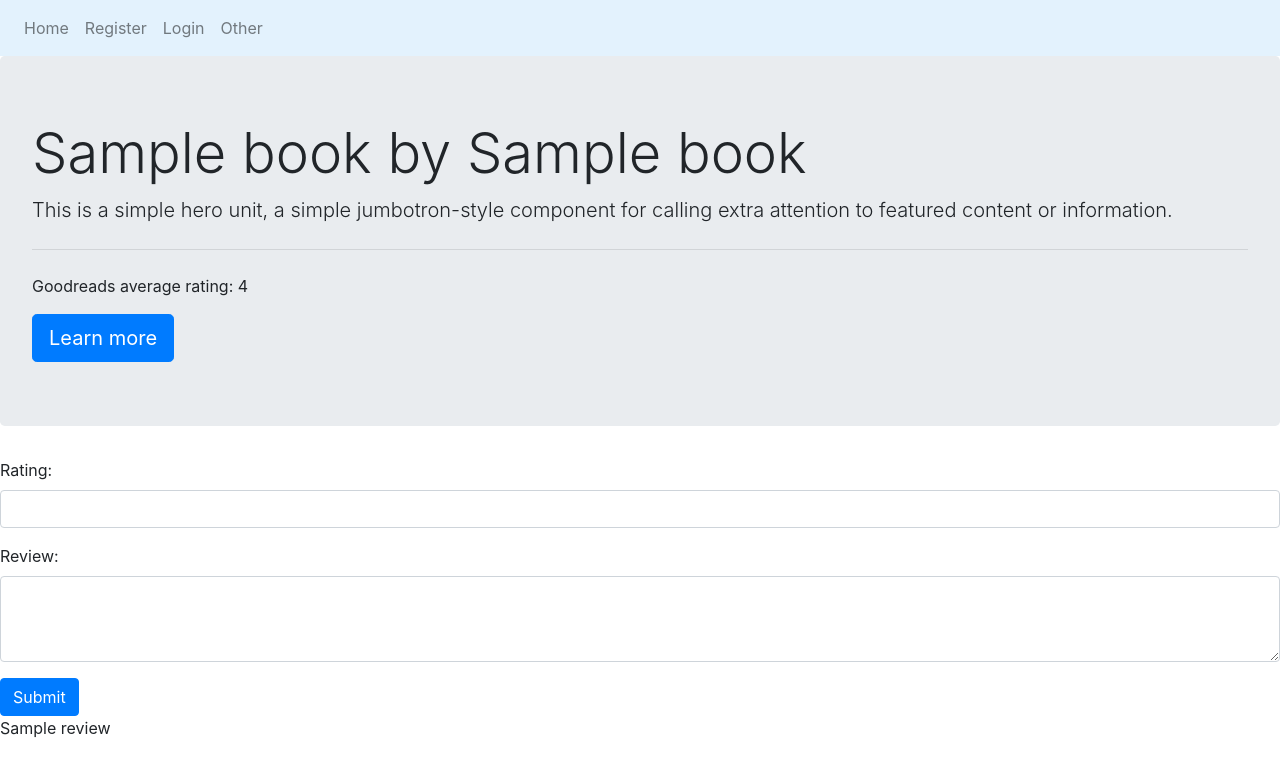
After one commit to Crysakz/cs50-web, a Flask app: template project1/templates/book.html in a window 1280 px wide. The commit adds this page. Shown: the top 777 px of the page. Run offline with Flask 2, Linux system fonts and the light colour scheme; the template is opened without the code that fills it: most values are stand-ins (such as "Sample title", 1, 10 or a date in 2020); parts of the project's set-up code (start-up, migrations or seed data) failed here and were passed over; some libraries are stand-ins or nearby versions.

Commit message:
Added variable url for books, users reviews

```diff
--- a/project1/application.py
+++ b/project1/application.py
@@ -1,4 +1,5 @@
 import os
+import requests
 
 from flask import Flask, session, render_template, request, url_for, redirect
 from flask_session import Session
@@ -22,6 +23,10 @@ Session(app)
 # Set up database
 engine = create_engine(os.getenv("DATABASE_URL"))
 db = scoped_session(sessionmaker(bind=engine))
+
+# Check for API key enviroment varable
+if not os.getenv("KEY"):
+    raise RuntimeError("Goodreads API is not set")
 
 
 def validate_register(username, password, password2):
@@ -53,11 +58,22 @@ def index():
     if request.method == "POST":
         search = request.form["search"]
 
+        if not search:
+            return render_template("index.html",
+                                   user=True,
+                                   alert="Please fill the Search  field!")
+
+        # Fixes users and database casing by using UPPER function
         rows = db.execute("""SELECT * FROM books WHERE UPPER(isbn)
                          LIKE :search OR UPPER(title)
                          LIKE :search OR UPPER(author)
                          LIKE :search""",
                           {"search": "%" + search.upper() + "%"}).fetchall()
+
+        if not rows:
+            return render_template("index.html",
+                                   user=True,
+                                   alert="We dont know this book. Sorry! :(")
 
         return render_template("index.html", user=True, rows=rows)
 
@@ -68,16 +84,74 @@ def index():
             return render_template("index.html", user=True)
 
 
-@app.route("/books/<string:isbn>")
+@app.route("/books/<string:isbn>", methods=["GET", "POST"])
 def books(isbn):
-    return "Hello " + isbn
+    if request.method == "GET":
+
+        if session.get("user_id") is None:
+            return redirect(url_for("login"))
+
+        book = db.execute("SELECT * FROM books WHERE isbn=:isbn ",
+                          {"isbn": isbn}).fetchone()
+
+        if book:
+            KEY = os.getenv("KEY")
+            isbn = book[0]
+
+            try:
+                res = requests.get("https://www.goodreads.com/"
+                                   "book/review_counts.json",
+                                   params={"key": KEY, "isbns": isbn},
+                                   timeout=10)
+                rating = True
+            except requests.exceptions.RequestException:
+                rating = False
+
+            if rating:
+                res = res.json()
+                rating = res["books"][0]["average_rating"]
+
+            reviews = db.execute("SELECT review, rating, user_id FROM reviews WHERE isbn_id=:isbn",
+                                 {"isbn": isbn}).fetchall()
+
+            user_has_reviewed = False
+
+            for user in reviews:
+                if user[2] == session.get("user_id"):
+                    user_has_reviewed = True
+
+            return render_template("book.html",
+                                   book=book,
+                                   rating=rating,
+                                   user=True,
+                                   user_review=reviews,
+                                   user_has_reviewed=user_has_reviewed)
+        else:
+            return render_template("book.html",
+                                   alert="Sorry could find this book,"
+                                   " did you use search function?",
+                                   user=True)
+    else:
+        rating, review = request.form["rating"], request.form["review"]
+
+        if not rating or not review:
+            return render_template("book.html", alert="Please fill all fields")
+
+        db.execute("INSERT INTO reviews (rating, review, isbn_id, user_id) VALUES (:rating, :review, :isbn, :user_id)",
+                    {"rating": rating,
+                    "review": review,
+                    "isbn": isbn,
+                    "user_id": session.get("user_id")})
+
+        db.commit()
+
+        return redirect(request.url)
 
 
 @app.route("/register", methods=["GET", "POST"])
 def register():
     """ Register User """
     if request.method == "POST":
-
         valid, message = validate_register(request.form["username"],
                                            request.form["password"],
                                            request.form["password2"])
@@ -122,12 +196,11 @@ def login():
         valid, message = validate_login(username, password)
 
         if valid:
-
             user = db.execute("SELECT * FROM users WHERE username = :username",
                               {"username": username}).fetchone()
 
             if user:
-                # Werukzeug function to safely compare passwords
+                # Werkzeug function to safely compare passwords
                 if check_password_hash(user[2], password):
                     session["user_id"] = user[0]
                     return redirect(url_for("index"))
--- /dev/null
+++ b/project1/templates/book.html
@@ -0,0 +1,83 @@
+{% extends "layout.html" %}
+
+{% block title %}
+    Library index
+{% endblock %}
+
+{% block body %}
+
+{% if alert %}
+<div class="alert alert-danger" role="alert">{{ alert }}</div>
+{% endif %}
+
+
+{% if book %}
+<div class="jumbotron">
+    <h1 class="display-4">{{ book[1] }} by  {{ book[2]}}</h1>
+    <p class="lead">This is a simple hero unit, a simple jumbotron-style component for calling extra attention to featured content or information.</p>
+    <hr class="my-4">
+    {% if rating %}
+    <p>Goodreads average rating: {{ rating }}</p>
+    {% endif %}
+    <a class="btn btn-primary btn-lg" href="#" role="button">Learn more</a>
+</div>
+{% endif %}
+
+<!--{% if not user_review %}
+<form method="post">
+  <div class="form-group">
+      <label for="Rating">Rating:</label>
+      <input type="number" class="form-control" name="rating" min="0" max="5" required>
+  </div>
+  <div class="form-group">
+      <label for="password-first">Review:</label>
+      <textarea class="form-control" name="review" rows="3"></textarea>
+  </div>
+  <button type="submit" class="btn btn-primary">Submit</button>
+</form>
+{% endif %}
+-->
+
+{% if not user_has_reviewed %}
+<form method="post">
+  <div class="form-group">
+      <label for="Rating">Rating:</label>
+      <input type="number" class="form-control" name="rating" min="0" max="5" required>
+  </div>
+  <div class="form-group">
+      <label for="password-first">Review:</label>
+      <textarea class="form-control" name="review" rows="3"></textarea>
+  </div>
+  <button type="submit" class="btn btn-primary">Submit</button>
+</form>
+{% endif %}
+
+
+{% for reviews in user_review %}
+  <p>{{ reviews[2] }}</p>
+{% endfor%}
+
+{% endblock %}
+
+<!--
+<div class="row">
+  <div class="col-sm-6">
+    <div class="card">
+      <div class="card-body">
+        <h5 class="card-title">Username + rating</h5>
+        <p class="card-text">Review content</p>
+        <a href="#" class="btn btn-primary">IF original user, button to delete?</a>
+      </div>
+    </div>
+  </div>
+  <div class="col-sm-6">
+    <div class="card">
+      <div class="card-body">
+        <h5 class="card-title">Special title treatment</h5>
+        <p class="card-text">With supporting text below as a natural lead-in to additional content.</p>
+        <a href="#" class="btn btn-primary">Go somewhere</a>
+      </div>
+    </div>
+  </div>
+</div>
+-->
--- a/project1/templates/index.html
+++ b/project1/templates/index.html
@@ -7,7 +7,7 @@
 {% block body %}
 
 {% if alert %}
-<div class="alert alert-success" role="alert">{{ alert }}</div>
+<div class="alert alert-danger" role="alert">{{ alert }}</div>
 {% endif %}
 
 {% if user %}
```
